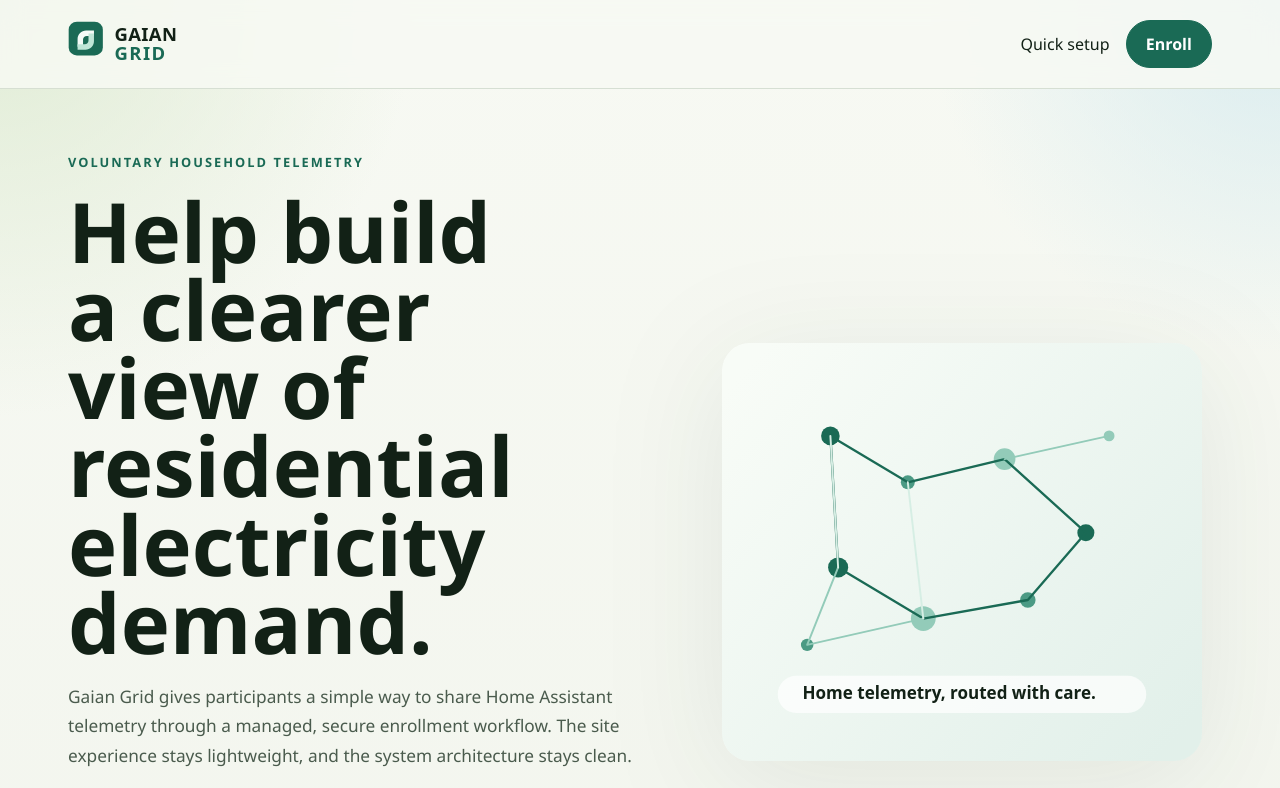
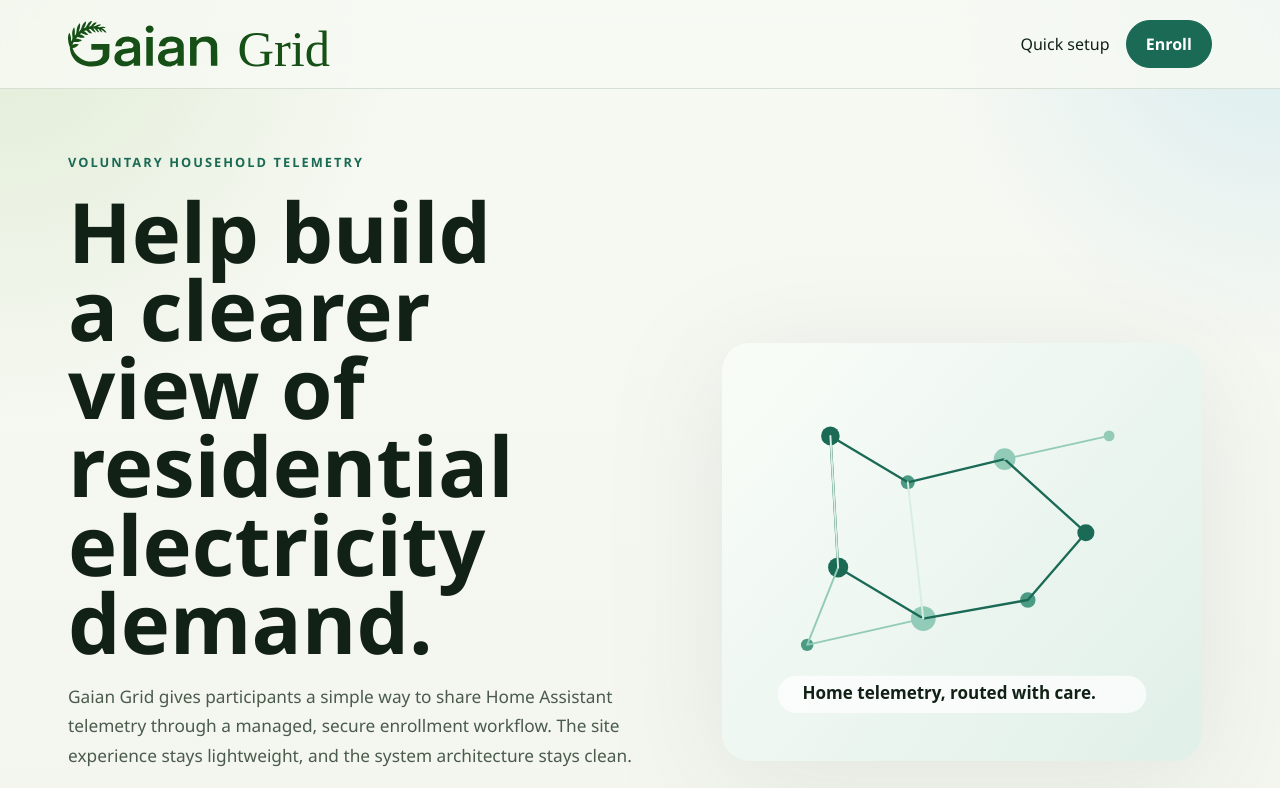
Before and after one commit to Gaian-Technologies/gaiangrid_website, a plain HTML site: page src/index.html in a window 1280 px wide. Shown: the top 788 px of the page. Drawn offline with Linux system fonts and the light colour scheme.

Commit message:
added svgs and gaian grid logo

```diff
--- a/src/index.html
+++ b/src/index.html
@@ -11,7 +11,7 @@
     <header class="site-header">
         <div class="container topbar">
             <a class="brand" href="/" aria-label="Gaian Grid home">
-                <img src="/assets/wordmark.svg" alt="Gaian Grid">
+                <img src="/assets/gaian_grid.svg" alt="Gaian Grid">
             </a>
             <nav class="nav">
                 <a class="nav-link" href="/quicksetup">Quick setup</a>
```
Also changed, not shown: src/assets/ENERTREE.svg (added), src/assets/gaian_grid.svg (added), src/assets/gaian_technologies.svg (added), src/assets/grid.svg (added).
